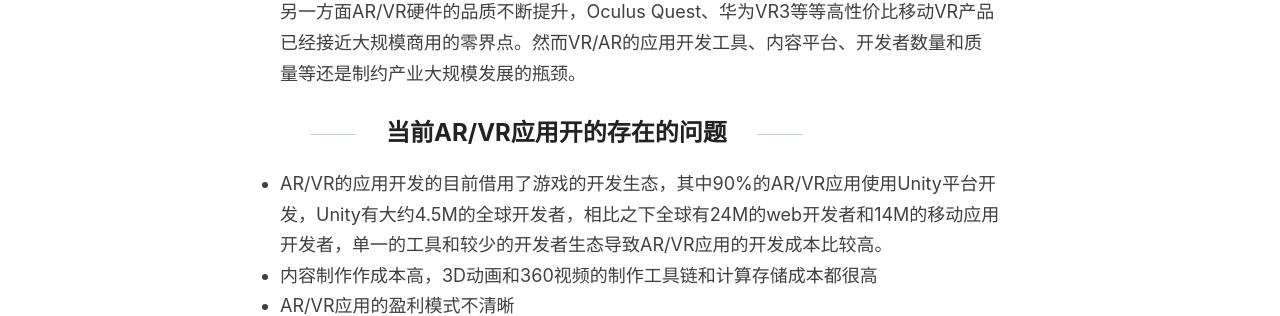
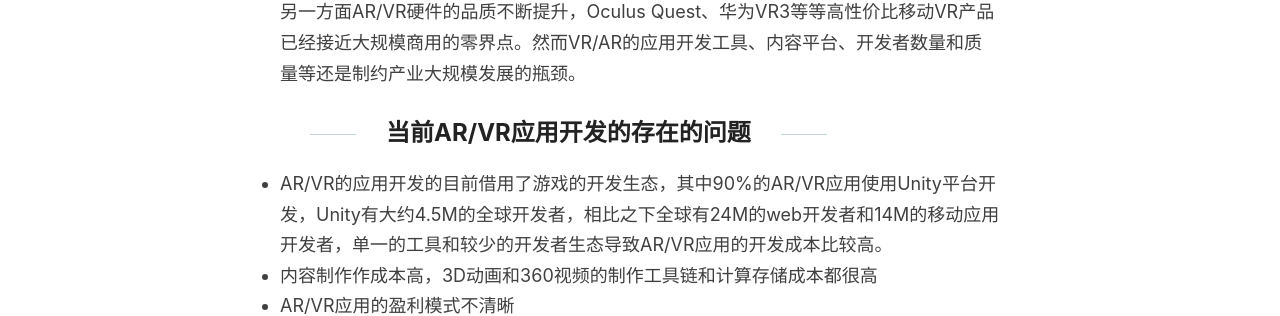
Before and after one commit to sbagga/mistyminds, a Jekyll site: the page built from _posts/2020-04-29-基于开放Web技术的ARVR应用开发平台.md, in a window 1280 px wide and 900 px high. Shown: the part 398-714 px from the top of the window. Built offline with Jekyll 4.4.1, drawn with Linux system fonts in a browser that asks for light colours.

Commit message:
Update 2020-04-29-基于开放Web技术的ARVR应用开发平台.md

```diff
--- a/_posts/2020-04-29-基于开放Web技术的ARVR应用开发平台.md
+++ b/_posts/2020-04-29-基于开放Web技术的ARVR应用开发平台.md
@@ -12,7 +12,7 @@ excerpt: Web平台再被webassembly重新武装之后展示了强大的竞争力
 
 另一方面AR/VR硬件的品质不断提升，Oculus Quest、华为VR3等等高性价比移动VR产品已经接近大规模商用的零界点。然而VR/AR的应用开发工具、内容平台、开发者数量和质量等还是制约产业大规模发展的瓶颈。
 
-## 当前AR/VR应用开的存在的问题
+## 当前AR/VR应用开发的存在的问题
 
  - AR/VR的应用开发的目前借用了游戏的开发生态，其中90%的AR/VR应用使用Unity平台开发，Unity有大约4.5M的全球开发者，相比之下全球有24M的web开发者和14M的移动应用开发者，单一的工具和较少的开发者生态导致AR/VR应用的开发成本比较高。
  - 内容制作作成本高，3D动画和360视频的制作工具链和计算存储成本都很高
```
